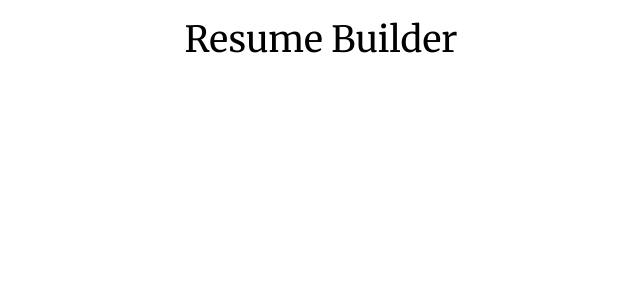
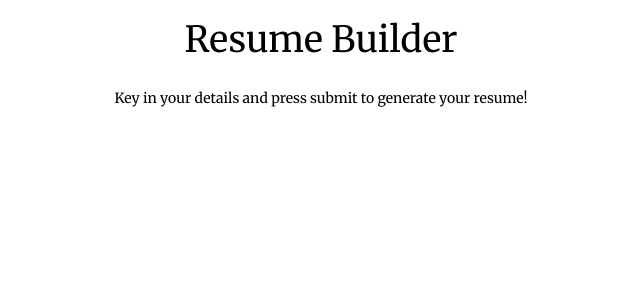
Before and after one commit to aliaizad72/resume-builder, a React (Vite) app: page / in a window 1280 px wide. Shown: the top 300 px of the page, without its empty margins (319-959 px from the left). Built offline with nearby package versions, Linux system fonts and the light colour scheme.

Commit message:
Complete description component

```diff
--- a/src/App.jsx
+++ b/src/App.jsx
@@ -1,8 +1,12 @@
 import './App.css'
 import Header from "./components/Header.jsx";
+import Description from "./components/Description.jsx";
 
 export default function App() {
     return (
-        <Header />
+        <>
+            <Header />
+            <Description />
+        </>
     )
 }
--- /dev/null
+++ b/src/components/Description.jsx
@@ -0,0 +1,7 @@
+export default function Description() {
+    return (
+        <p className="p-2 text-center font-serif text-sm">
+            Key in your details and press submit to generate your resume!
+        </p>
+    )
+}
```
Also changed, not shown: src/components/Form.jsx (added).
